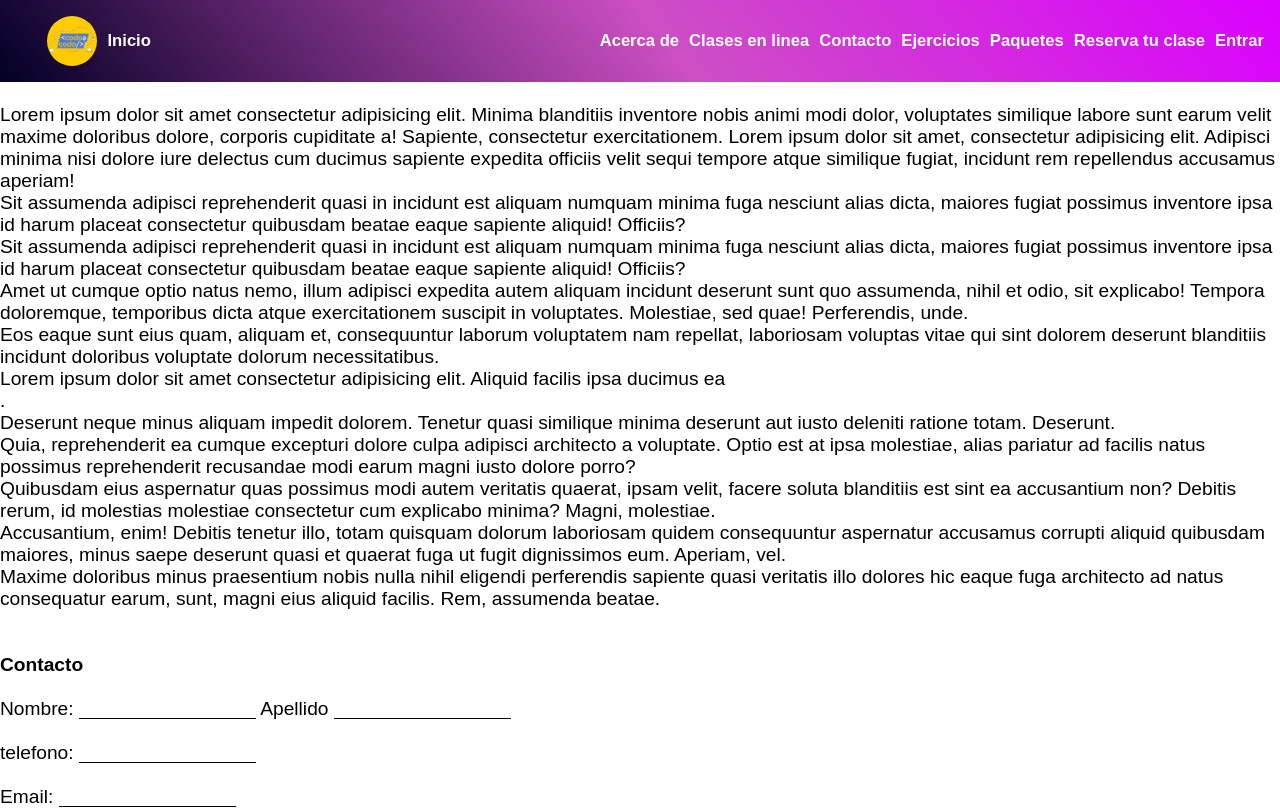
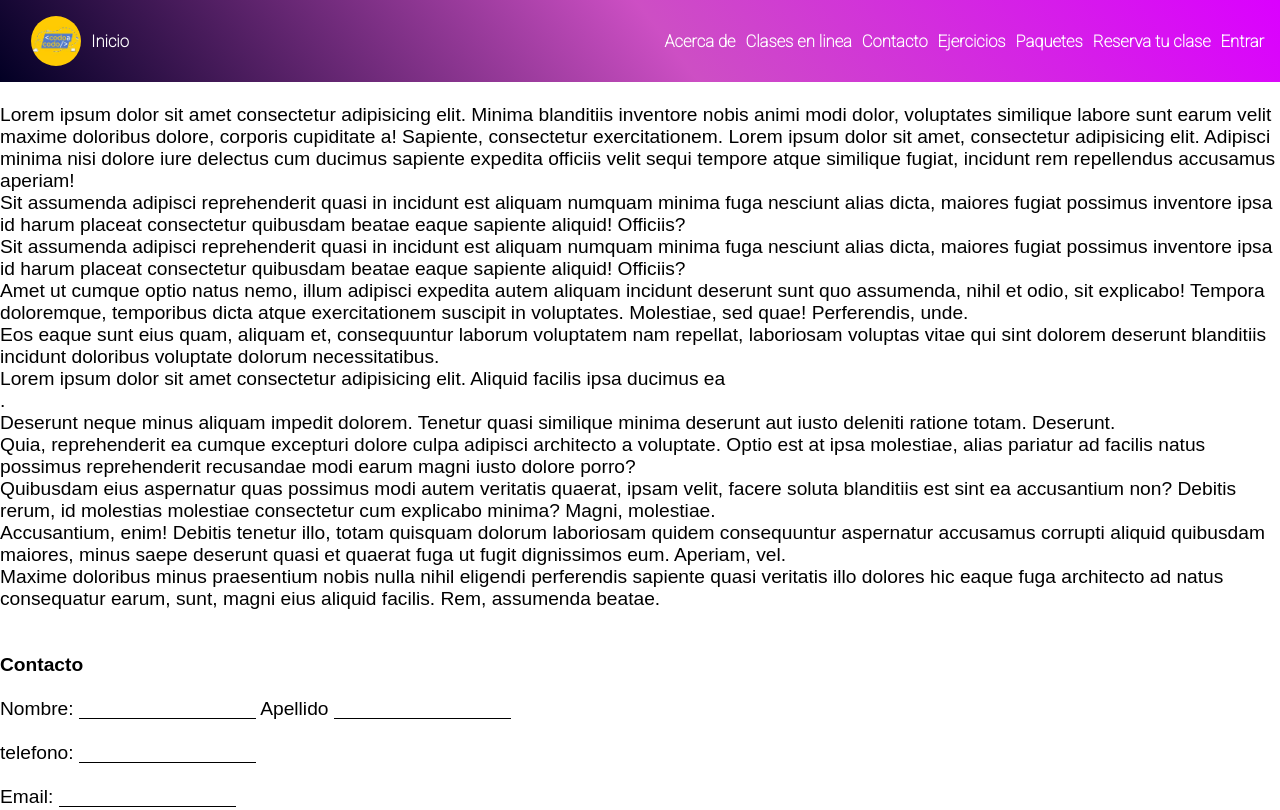
Before and after one commit to galmiron86/tpo-ultimo, a plain HTML site: page index.html in a window 1280 px wide. Shown: the top 810 px of the page. Drawn offline with Linux system fonts and the light colour scheme.

Commit message:
ulti modi 29/08

```diff
--- a/index.html
+++ b/index.html
@@ -5,6 +5,9 @@
     <meta charset="UTF-8">
     <meta name="viewport" content="width=device-width, initial-scale=1.0">
     <link rel="stylesheet" href="style.css">
+    <link rel="preconnect" href="https://fonts.googleapis.com">
+    <link rel="preconnect" href="https://fonts.gstatic.com" crossorigin>
+    <link href="https://fonts.googleapis.com/css2?family=Roboto:wght@100&display=swap" rel="stylesheet">
     <title>Tpo</title>
 </head>
 
--- a/style.css
+++ b/style.css
@@ -3,6 +3,11 @@
     padding: 0;
     box-sizing: border-box;
 }
+
+a {
+    font-family: 'Roboto', sans-serif;
+}
+
 body {
     margin: 0;
     font-family: Arial, sans-serif;
@@ -25,10 +30,11 @@ header {
     width: 50px;
     height: 50px;
     border-radius: 50%;
+
 }
 
 .logo {
-    font-size: 3vw;
+    font-size: 1vw;
     text-decoration: none;
     border-radius: 0% 10% 0% 10%;
     width: 13vw;
@@ -36,12 +42,15 @@ header {
     display: flex;
     justify-content: center;
     align-items: center;
-    gap: 10px;
+    gap: 1px;
+
 
 }
 
 .logo p {
     font-weight: bold;
+    margin-right: 3vw;
+
 }
 
 .logo a {
@@ -102,7 +111,6 @@ nav a {
     border-width: 0.1vw;
     border-color: rgb(0, 0, 0);
 
-
 }
 
 .cuadro2{
```
